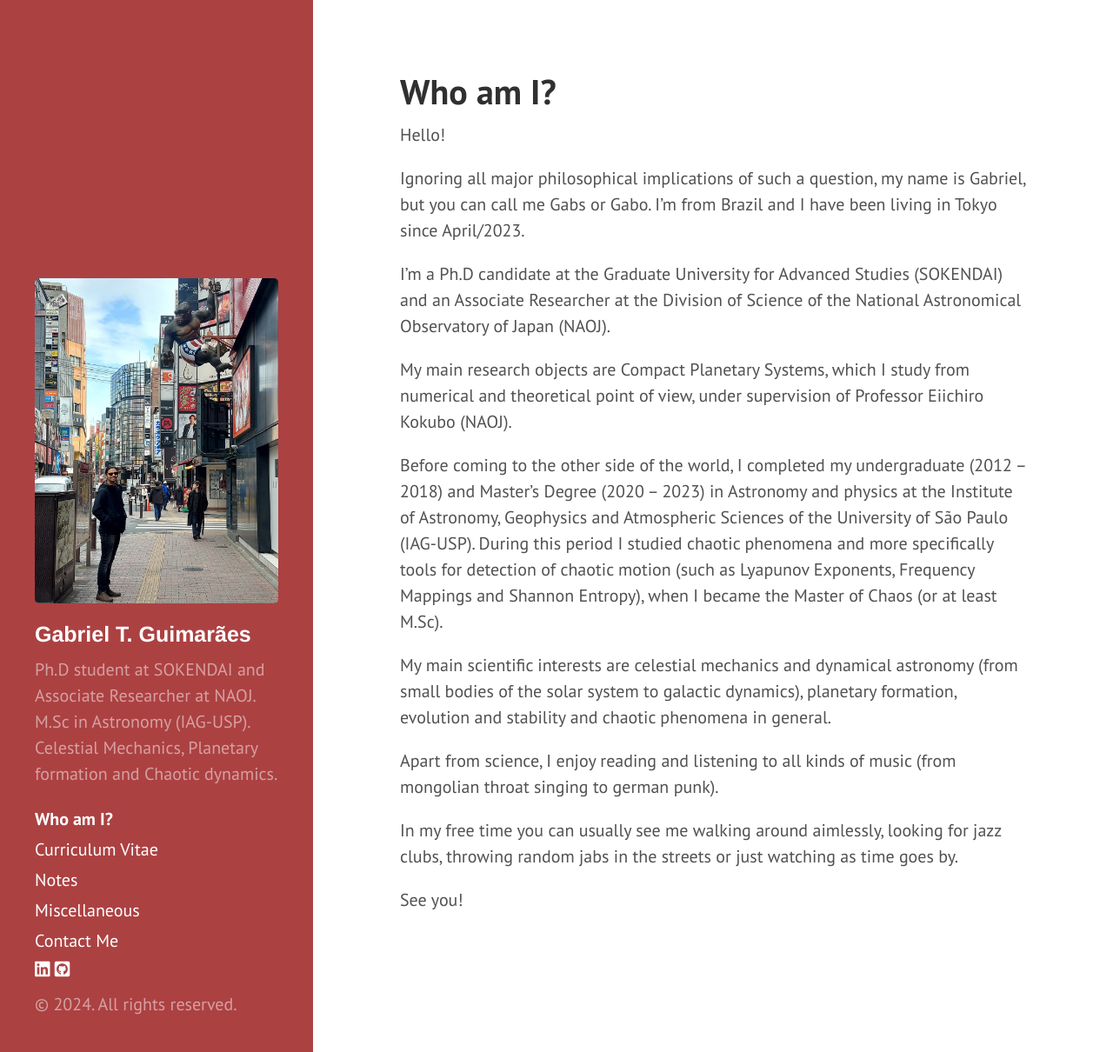
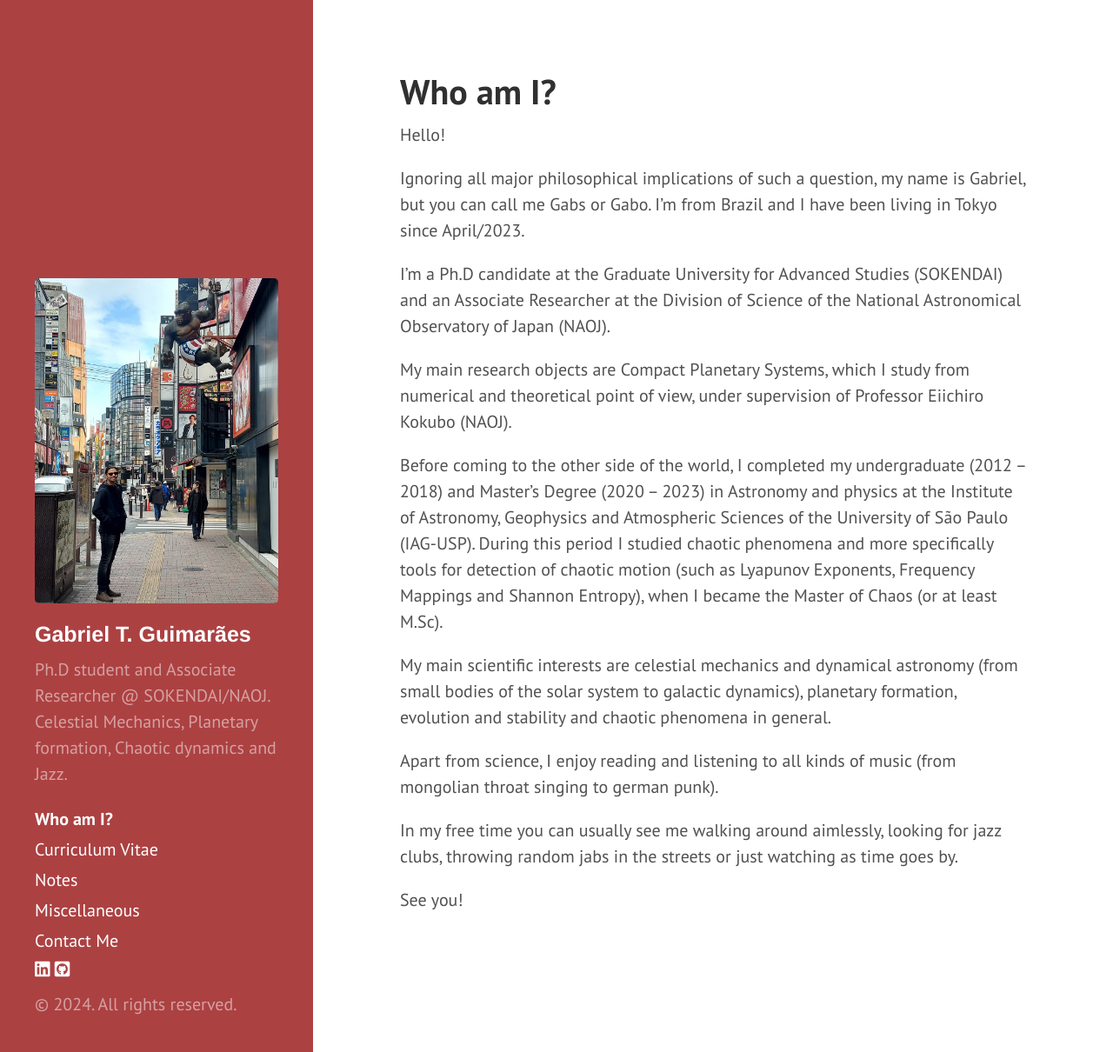
Before and after one commit to gabrieltxg/gabrieltxg.github.io, a Jekyll site: the page built from 1-index.md, in a window 1280 px wide and 1210 px high. Shown: the whole window at 87% size. Built offline with Jekyll 4.4.1, drawn with Linux system fonts in a browser that asks for light colours; nearby versions of some CDN libraries; Markdown is read by kramdown in place of the engine named in the settings; a style sheet for code colours, icons or effects is not loaded.

Commit message:
Update _config.yml

```diff
--- a/_config.yml
+++ b/_config.yml
@@ -10,7 +10,7 @@ gems:  [jekyll-paginate]
 # Setup
 title:            "Gabriel T. Guimarães"
 tagline:          ''
-description:      'Ph.D student at SOKENDAI and Associate Researcher at NAOJ. M.Sc in Astronomy (IAG-USP). Celestial Mechanics, Planetary formation and Chaotic dynamics.'
+description:      'Ph.D student and Associate Researcher @ SOKENDAI/NAOJ. Celestial Mechanics, Planetary formation, Chaotic dynamics and Jazz.'
 url:              gabrieltxg.github.io
 baseurl:          /
 
```
